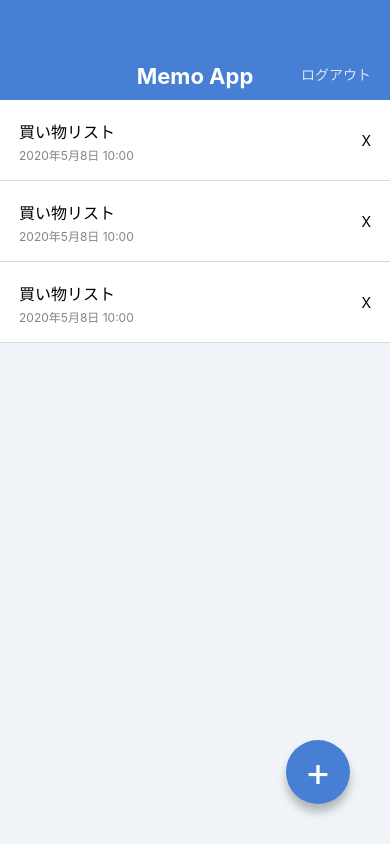
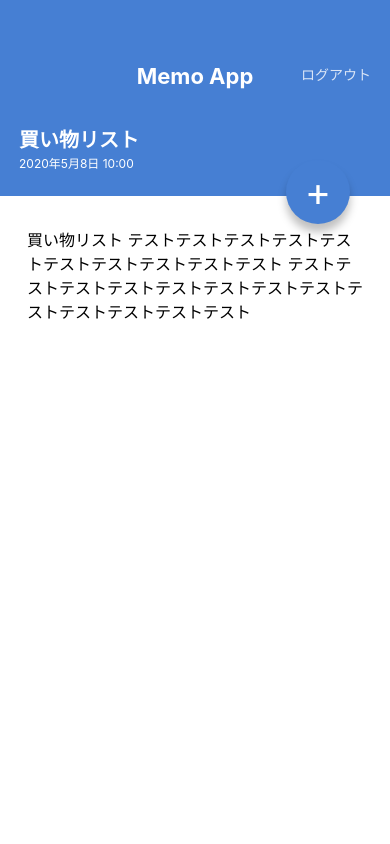
Before and after one commit to Kinatsu77/MemoApp2, a React Native app: screen / in a window 390 px wide. Built offline with nearby package versions, Linux system fonts and the light colour scheme.

Commit message:
Create MemoDetailScreen

```diff
--- a/App.jsx
+++ b/App.jsx
@@ -1,23 +1,10 @@
 import React from 'react';
-import { StyleSheet, View } from 'react-native';
 
-import AppBar from './src/components/AppBar';
-import CircleButton from './src/components/CircleButton';
-import MemoList from './src/components/MemoList';
+import MemoListScreen from './src/screens/MemoListScreen';
+import MemoDetailScreen from './src/screens/MemoDetailScreen';
 
 export default function App() {
   return (
-    <View style={styles.container}>
-      <AppBar />
-      <MemoList />
-      <CircleButton>+</CircleButton>
-    </View>
+    <MemoDetailScreen />
   );
 }
-
-const styles = StyleSheet.create({
-  container: {
-    flex: 1,
-    backgroundColor: '#f0f4f8',
-  },
-});
--- a/src/components/CircleButton.jsx
+++ b/src/components/CircleButton.jsx
@@ -1,11 +1,11 @@
 import React from 'react';
 import { View, Text, StyleSheet } from 'react-native';
-import { string } from 'prop-types';
+import { shape, string } from 'prop-types';
 
 export default function CircleButton(props) {
-  const { children } = props;
+  const { children, style } = props;
   return (
-    <View style={styles.circleButton}>
+    <View style={[styles.circleButton, style]}>
       <Text style={styles.circleButtonLabel}>{children}</Text>
     </View>
   );
@@ -13,6 +13,11 @@ export default function CircleButton(props) {
 
 CircleButton.propTypes = {
   children: string.isRequired,
+  style: shape(),
+};
+
+CircleButton.defaultProps = {
+  style: null,
 };
 
 const styles = StyleSheet.create({
--- /dev/null
+++ b/src/screens/MemoDetailScreen.jsx
@@ -0,0 +1,58 @@
+import React from 'react';
+import { View, ScrollView, Text, StyleSheet } from 'react-native';
+
+import AppBar from '../components/AppBar';
+import CircleButton from '../components/CircleButton';
+
+export default function MemoDetailScreen() {
+  return (
+    <View style={styles.container}>
+      <AppBar />
+      <View style={styles.memoHeader}>
+        <Text style={styles.memoTitle}>買い物リスト</Text>
+        <Text style={styles.memoDate}>2020年5月8日 10:00</Text>
+      </View>
+      <ScrollView style={styles.memoBody}>
+        <Text style={styles.memoText}>
+          買い物リスト
+          テストテストテストテストテストテストテストテストテストテスト
+          テストテストテストテストテストテストテストテストテストテストテストテストテスト
+        </Text>
+      </ScrollView>
+      <CircleButton style={{ top: 160, bottom: 'auto' }}>+</CircleButton>
+    </View>
+  );
+}
+
+const styles = StyleSheet.create({
+  container: {
+    flex: 1,
+    backgroundColor: '#ffffff',
+  },
+  memoHeader: {
+    backgroundColor: '#467fd3',
+    height: 96,
+    justifyContent: 'center',
+    paddingVertical: 24,
+    paddingHorizontal: 19,
+  },
+  memoTitle: {
+    color: '#ffffff',
+    fontSize: 20,
+    lineHeight: 32,
+    fontWeight: 'bold',
+  },
+  memoDate: {
+    color: '#ffffff',
+    fontSize: 12,
+    lineHeight: 16,
+  },
+  memoBody: {
+    paddingVertical: 32,
+    paddingHorizontal: 27,
+  },
+  memoText: {
+    fontSize: 16,
+    lineHeight: 24,
+  },
+});
--- /dev/null
+++ b/src/screens/MemoListScreen.jsx
@@ -0,0 +1,23 @@
+import React from 'react';
+import { View, StyleSheet } from 'react-native';
+
+import AppBar from '../components/AppBar';
+import CircleButton from '../components/CircleButton';
+import MemoList from '../components/MemoList';
+
+export default function MemoListScreen() {
+  return (
+    <View style={styles.container}>
+      <AppBar />
+      <MemoList />
+      <CircleButton>+</CircleButton>
+    </View>
+  );
+}
+
+const styles = StyleSheet.create({
+  container: {
+    flex: 1,
+    backgroundColor: '#f0f4f8',
+  },
+});
```
